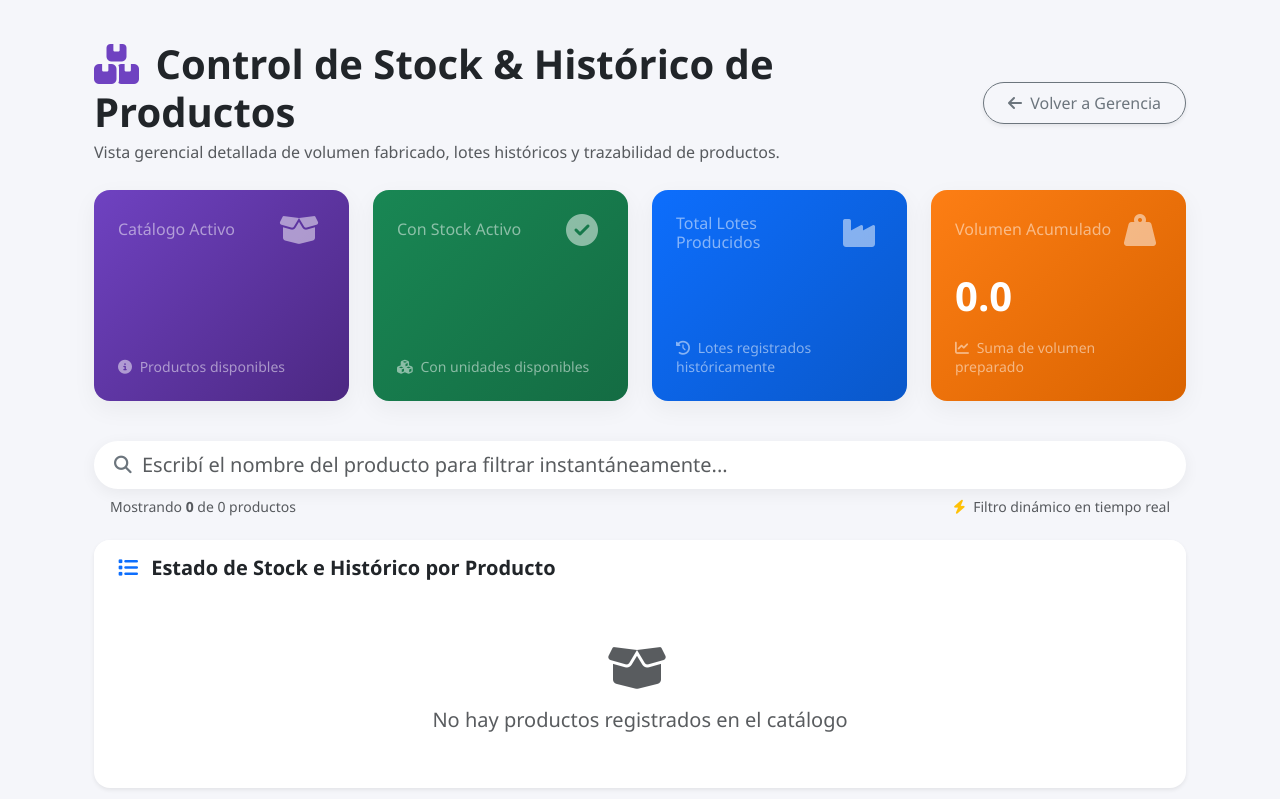
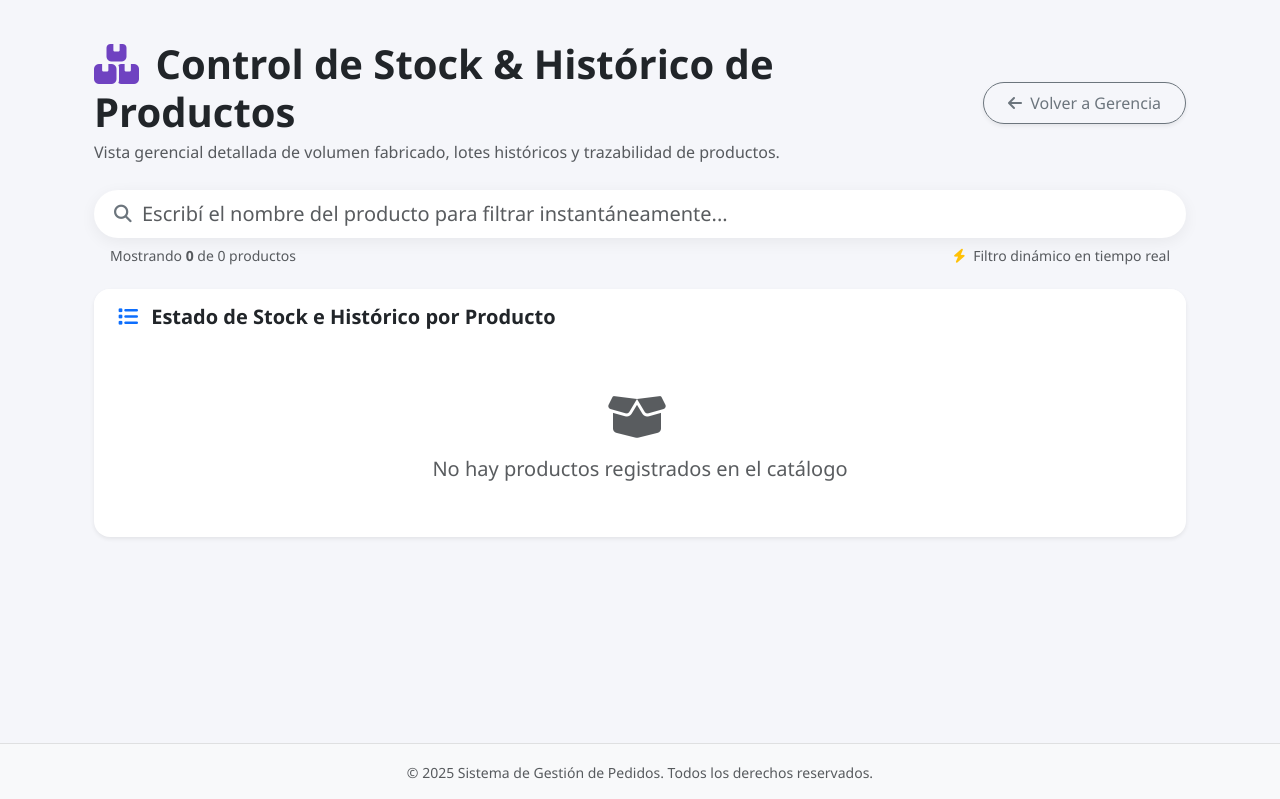
Before and after one commit to Sandeje96/gestion_pedidos, a Python web app: template app/templates/gerente/stock.html in a window 1280 px wide. Shown: the top 799 px of the page. Run offline with Jinja, Linux system fonts and the light colour scheme; the template is opened without the code that fills it, so the values that code supplies are empty; some libraries are stand-ins or nearby versions.

Commit message:
style: quitar tarjetas de metricas generales en vista de stock de gerencia

```diff
--- a/app/templates/gerente/stock.html
+++ b/app/templates/gerente/stock.html
@@ -4,30 +4,6 @@
 
 {% block extra_css %}
 <style>
-    .stat-card-gerente {
-        border-radius: 16px;
-        backdrop-filter: blur(10px);
-        background: rgba(255, 255, 255, 0.9);
-        border: 1px solid rgba(0, 0, 0, 0.08);
-        box-shadow: 0 8px 24px rgba(0, 0, 0, 0.05);
-        transition: all 0.3s ease;
-    }
-    .stat-card-gerente:hover {
-        transform: translateY(-4px);
-        box-shadow: 0 12px 32px rgba(0, 0, 0, 0.1);
-    }
-    .grad-purple {
-        background: linear-gradient(135deg, #6f42c1 0%, #4c2882 100%);
-    }
-    .grad-teal {
-        background: linear-gradient(135deg, #0d6efd 0%, #0a58ca 100%);
-    }
-    .grad-green {
-        background: linear-gradient(135deg, #198754 0%, #146c43 100%);
-    }
-    .grad-orange {
-        background: linear-gradient(135deg, #fd7e14 0%, #d96300 100%);
-    }
     .search-box-container {
         position: relative;
     }
@@ -102,65 +78,6 @@
             <a href="{{ url_for('gerente.dashboard') }}" class="btn btn-outline-secondary rounded-pill py-2 px-4 shadow-sm">
                 <i class="fas fa-arrow-left me-1"></i> Volver a Gerencia
             </a>
-        </div>
-    </div>
-
-    <!-- Tarjetas de Métricas Generales -->
-    <div class="row mb-4">
-        <!-- Total Productos -->
-        <div class="col-xl-3 col-md-6 mb-3">
-            <div class="card stat-card-gerente text-white grad-purple border-0 h-100">
-                <div class="card-body p-4 d-flex flex-column justify-content-between">
-                    <div class="d-flex justify-content-between align-items-center">
-                        <h6 class="mb-0 text-white-50">Catálogo Activo</h6>
-                        <i class="fas fa-box-open fa-2x opacity-50"></i>
-                    </div>
-                    <h2 class="mt-3 text-white fw-bold mb-0">{{ total_productos }}</h2>
-                    <span class="text-white-50 small mt-2"><i class="fas fa-info-circle me-1"></i> Productos disponibles</span>
-                </div>
-            </div>
-        </div>
-
-        <!-- Productos con Stock Positivo -->
-        <div class="col-xl-3 col-md-6 mb-3">
-            <div class="card stat-card-gerente text-white grad-green border-0 h-100">
-                <div class="card-body p-4 d-flex flex-column justify-content-between">
-                    <div class="d-flex justify-content-between align-items-center">
-                        <h6 class="mb-0 text-white-50">Con Stock Activo</h6>
-                        <i class="fas fa-check-circle fa-2x opacity-50"></i>
-                    </div>
-                    <h2 class="mt-3 text-white fw-bold mb-0">{{ productos_con_stock }}</h2>
-                    <span class="text-white-50 small mt-2"><i class="fas fa-cubes me-1"></i> Con unidades disponibles</span>
-                </div>
-            </div>
-        </div>
-
-        <!-- Total Lotes Fabricados -->
-        <div class="col-xl-3 col-md-6 mb-3">
-            <div class="card stat-card-gerente text-white grad-teal border-0 h-100">
-                <div class="card-body p-4 d-flex flex-column justify-content-between">
-                    <div class="d-flex justify-content-between align-items-center">
-                        <h6 class="mb-0 text-white-50">Total Lotes Producidos</h6>
-                        <i class="fas fa-industry fa-2x opacity-50"></i>
-                    </div>
-                    <h2 class="mt-3 text-white fw-bold mb-0">{{ total_lotes_global }}</h2>
-                    <span class="text-white-50 small mt-2"><i class="fas fa-history me-1"></i> Lotes registrados históricamente</span>
-                </div>
-            </div>
-        </div>
-
-        <!-- Volumen Total Fabricado -->
-        <div class="col-xl-3 col-md-6 mb-3">
-            <div class="card stat-card-gerente text-white grad-orange border-0 h-100">
-                <div class="card-body p-4 d-flex flex-column justify-content-between">
-                    <div class="d-flex justify-content-between align-items-center">
-                        <h6 class="mb-0 text-white-50">Volumen Acumulado</h6>
-                        <i class="fas fa-weight-hanging fa-2x opacity-50"></i>
-                    </div>
-                    <h2 class="mt-3 text-white fw-bold mb-0">{{ "%.1f"|format(total_volumen_global) }}</h2>
-                    <span class="text-white-50 small mt-2"><i class="fas fa-chart-line me-1"></i> Suma de volumen preparado</span>
-                </div>
-            </div>
         </div>
     </div>
 
```
